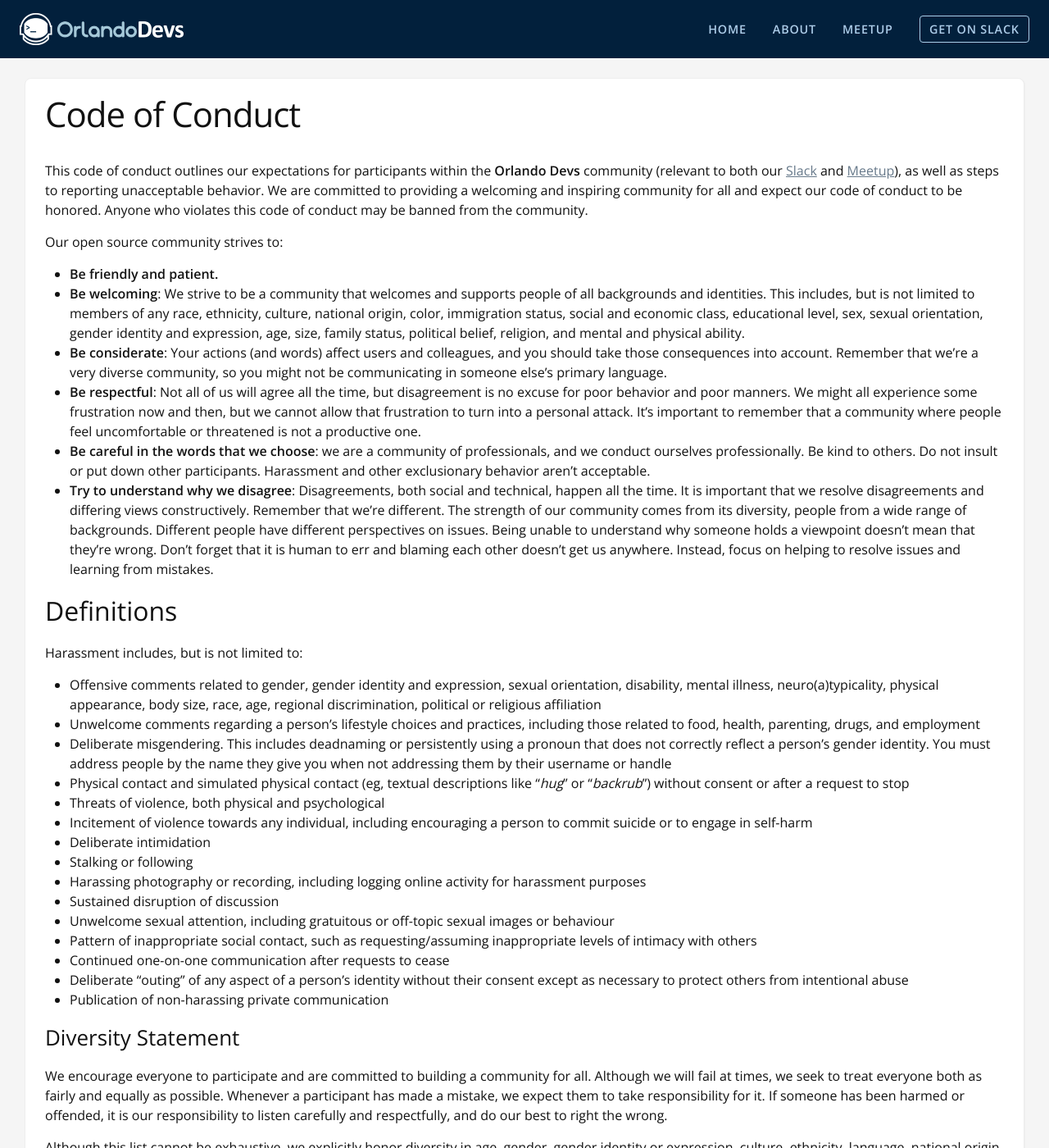
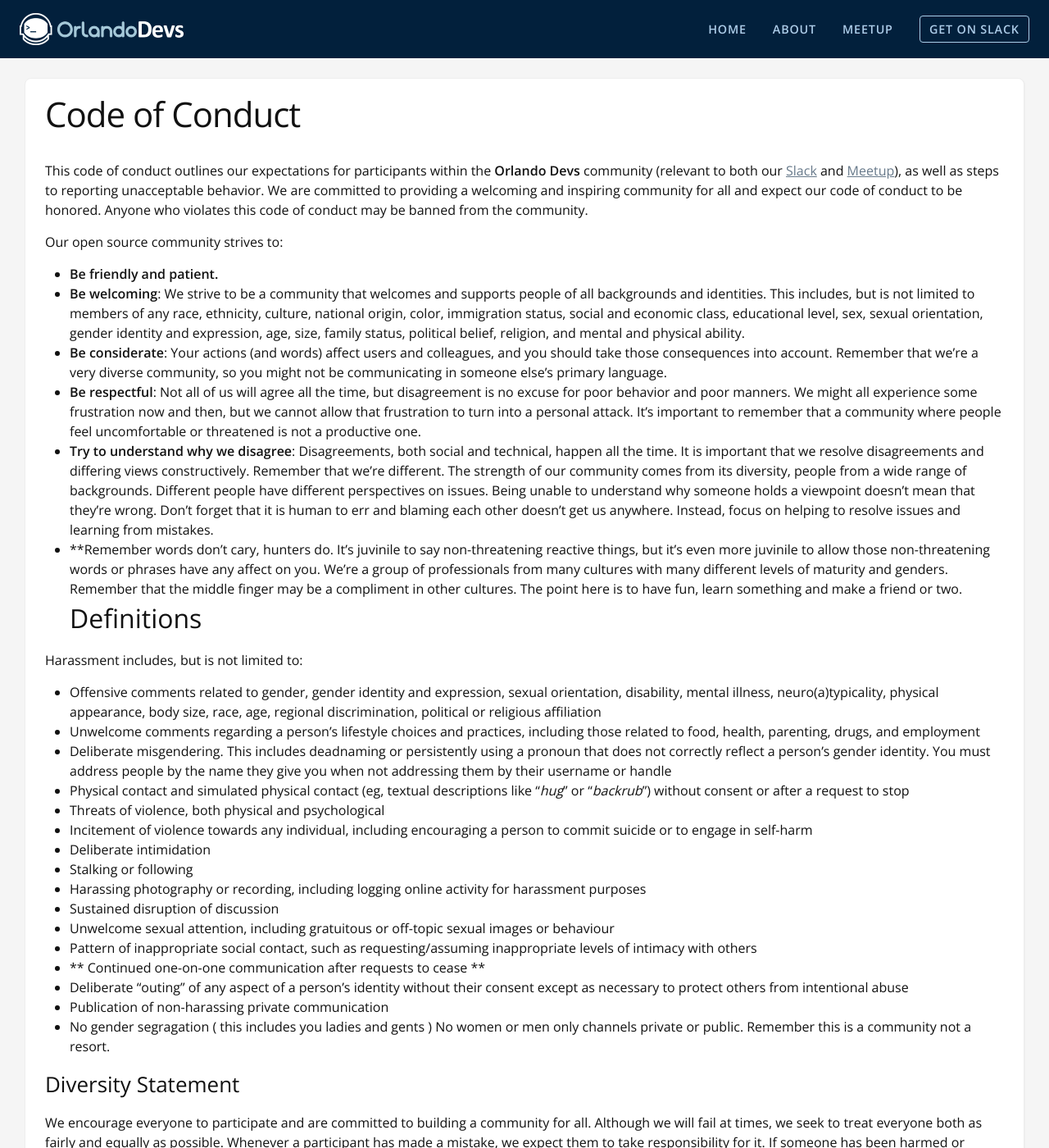
Before and after one commit to OrlandoDevs/orlandodevs.github.io, a Jekyll site: the page built from code-of-conduct.md, in a window 1280 px wide and 1400 px high. Shown: the whole window at 82% size. Built offline with Jekyll 4.4.1, drawn with Linux system fonts in a browser that asks for light colours; some of the changed text lies outside the part shown.

Commit message:
adding board members code of conduct.

```diff
--- a/code-of-conduct.md
+++ b/code-of-conduct.md
@@ -12,9 +12,8 @@
 * **Be welcoming**: We strive to be a community that welcomes and supports people of all backgrounds and identities. This includes, but is not limited to members of any race, ethnicity, culture, national origin, color, immigration status, social and economic class, educational level, sex, sexual orientation, gender identity and expression, age, size, family status, political belief, religion, and mental and physical ability.
 * **Be considerate**: Your actions (and words) affect users and colleagues, and you should take those consequences into account. Remember that we're a very diverse community, so you might not be communicating in someone else's primary language.
 * **Be respectful**:  Not all of us will agree all the time, but disagreement is no excuse for poor behavior and poor manners. We might all experience some frustration now and then, but we cannot allow that frustration to turn into a personal attack. It’s important to remember that a community where people feel uncomfortable or threatened is not a productive one.
-* **Be careful in the words that we choose**: we are a community of professionals, and we conduct ourselves professionally. Be kind to others. Do not insult or put down other participants. Harassment and other exclusionary behavior aren't acceptable.
 * **Try to understand why we disagree**: Disagreements, both social and technical, happen all the time. It is important that we resolve disagreements and differing views constructively. Remember that we’re different. The strength of our community comes from its diversity, people from a wide range of backgrounds. Different people have different perspectives on issues. Being unable to understand why someone holds a viewpoint doesn’t mean that they’re wrong. Don’t forget that it is human to err and blaming each other doesn’t get us anywhere. Instead, focus on helping to resolve issues and learning from mistakes.
-
+* **Remember words don't cary, hunters do.  It's juvinile to say non-threatening reactive things, but it's even more juvinile to allow those non-threatening words or phrases have any affect on you.  We're a group of professionals from many cultures with many different levels of maturity and genders.  Remember that the middle finger may be a compliment in other cultures.  The point here is to have fun, learn something and make a friend or two.
 ## Definitions
 
 Harassment includes, but is not limited to:
@@ -31,9 +30,10 @@
 - Sustained disruption of discussion
 - Unwelcome sexual attention, including gratuitous or off-topic sexual images or behaviour
 - Pattern of inappropriate social contact, such as requesting/assuming inappropriate levels of intimacy with others
-- Continued one-on-one communication after requests to cease
+- ** Continued one-on-one communication after requests to cease **
 - Deliberate “outing” of any aspect of a person’s identity without their consent except as necessary to protect others from intentional abuse
 - Publication of non-harassing private communication
+- No gender segragation ( this includes you ladies and gents ) No women or men only channels private or public.  Remember this is a community not a resort.
 
 
 ### Diversity Statement
@@ -60,3 +60,12 @@
 ### Attribution & Acknowledgements
 
 The Orlando Devs Community has joined other community leaders (such as [Django](https://www.djangoproject.com/conduct/reporting/), [Python](https://www.python.org/community/diversity/), [Ubuntu](http://www.ubuntu.com/about/about-ubuntu/conduct), [etc](http://todogroup.org/opencodeofconduct/#attribution--acknowledgements)) in implementing a slightly modified version of the [Open Code of Conduct Project](http://todogroup.org/opencodeofconduct/) created by the [TODO Group](http://todogroup.org/). We cannot thank enough everyone who has helped this Code of Conduct become a reality.
+
+> Below are Code of Conduct which board members must follow.
+## Boards Members Code of Conduct or BMCC
+* MAY NOT belong to any Private channels within the ODev Slack.
+* MAY HAVE an extra alias account which may be used anonymously if they so chooses.
+* WILL NOT have any protections against the community for leaking private 1-1 conversations.
+* MUST NEVER edit any message but may clarify in a thread.
+* MUST BE VOTED IN BY COMMUNITY.
+* MAY BE REMOVED BY PEERS simply by anyone challenging and getting 10% member signatures of the "total active unique user" count, for that month.
```
